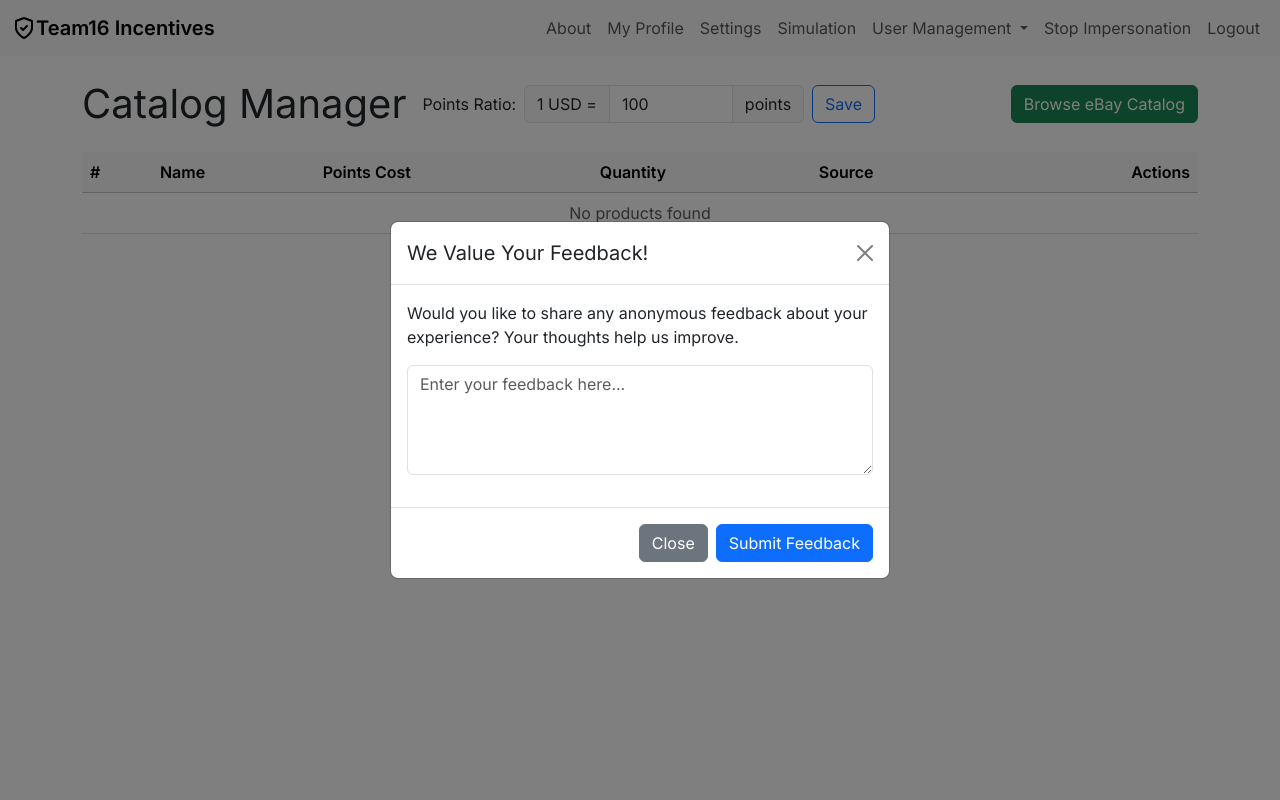
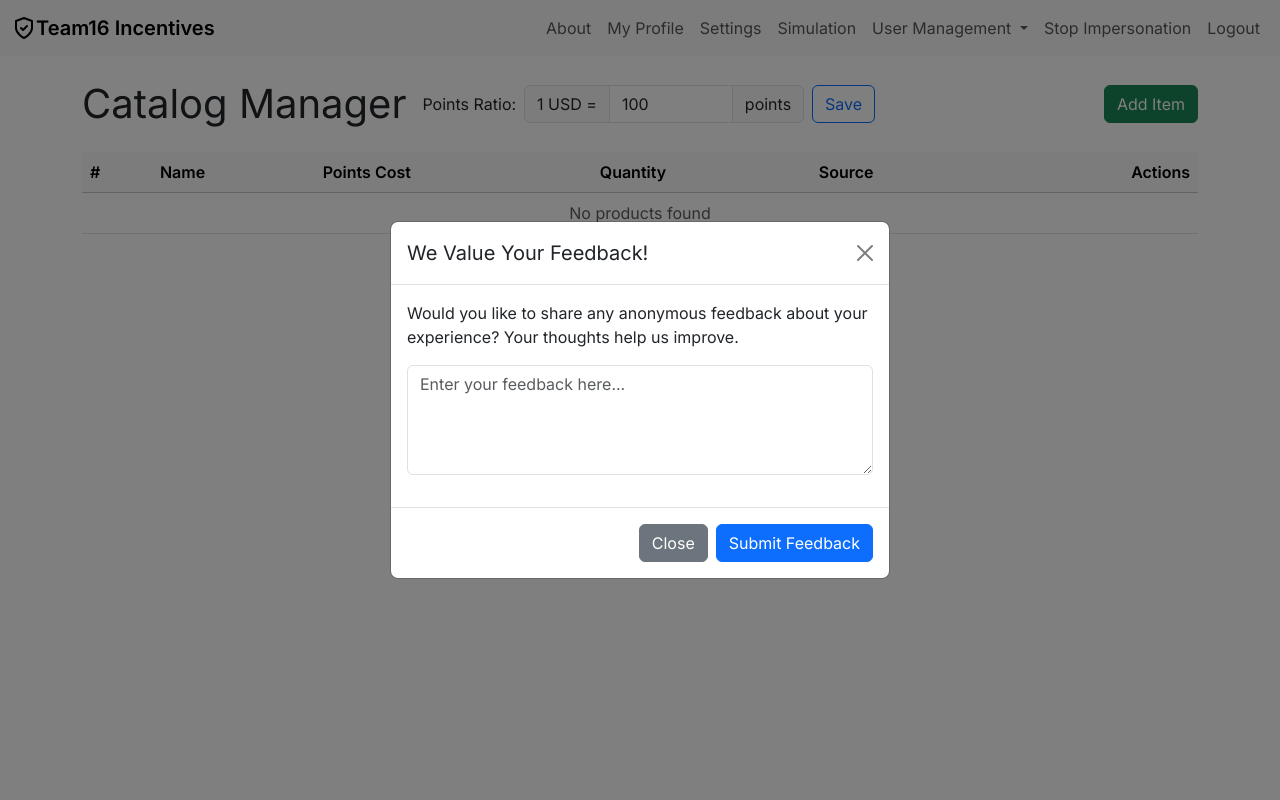
Before and after one commit to Jaredburne47/F25-Team16, a Flask app: template templates/catalog_manager.html in a window 1280 px wide. Run offline with Flask 3, Linux system fonts and the light colour scheme; the template is opened without the code that fills it, so the values that code supplies are empty; the visitor is signed in with stand-in values (Sample User, id 1); some libraries are stand-ins or nearby versions.

Commit message:
Renamed item add button

```diff
--- a/templates/catalog_manager.html
+++ b/templates/catalog_manager.html
@@ -28,7 +28,7 @@
 
   <div class="btn-group ms-auto">
     <button type="button" class="btn btn-success" data-bs-toggle="modal" data-bs-target="#ebayModal">
-      Browse eBay Catalog
+      Add Item
     </button>
   </div>
 </div>
```
